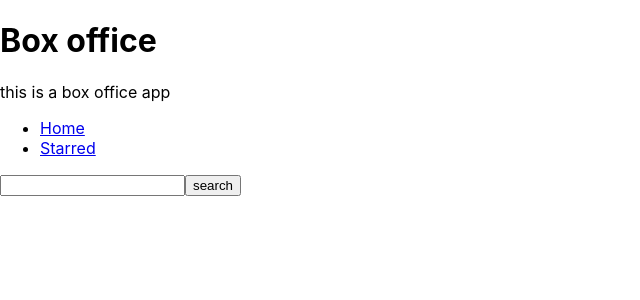
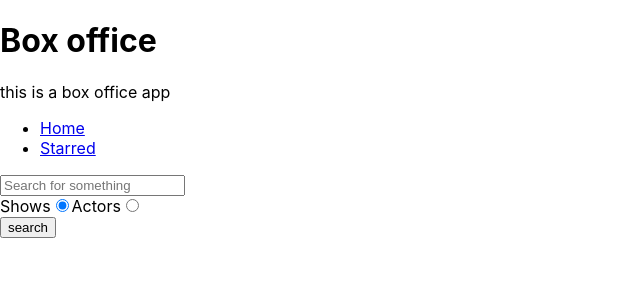
Before and after one commit to chetna1913195/boxofficeapp, a React (Create React App) app: page / in a window 1280 px wide. Shown: the top 300 px of the page, without its empty margins (0-640 px from the left). Built offline with nearby package versions, Linux system fonts and the light colour scheme.

Commit message:
added cards

```diff
--- /dev/null
+++ b/src/components/actor/ActorCard.js
@@ -0,0 +1,18 @@
+import React from 'react';
+
+const ActorCard = ({ image, name, gender, country, birthday, deathday }) => {
+  return (
+    <div>
+      <div>
+        <img src={image} alt="actor" />
+      </div>
+      <h1>
+        {name} {gender ? `(${gender})` : null}
+      </h1>
+      <p>{country ? `Comes from ${country}` : 'No country known'}</p>
+      {birthday ? <p>Born {birthday}</p> : null}
+      <p>{deathday ? `Died ${deathday}` : 'Alive'}</p>
+    </div>
+  );
+};
+export default ActorCard;
--- /dev/null
+++ b/src/components/actor/ActorGrid.js
@@ -0,0 +1,24 @@
+import React from 'react';
+import ActorCard from './ActorCard';
+
+import IMAGE_NOT_FOUND from '../../images/not-found.png';
+
+const ActorGrid = ({ data }) => {
+  return (
+    <div>
+      {data.map(({ person }) => (
+        <ActorCard
+          key={person.id}
+          name={person.name}
+          country={person.country ? person.country.name : null}
+          birthday={person.birthday}
+          deathday={person.deathday}
+          gender={person.gender}
+          image={person.image ? person.image.medium : IMAGE_NOT_FOUND}
+        />
+      ))}
+    </div>
+  );
+};
+
+export default ActorGrid;
--- /dev/null
+++ b/src/components/show/ShowCard.js
@@ -0,0 +1,27 @@
+import React from 'react';
+import { Link } from 'react-router-dom';
+
+const ShowCard = ({ id, image, name, summary }) => {
+  const summaryAsText = summary
+    ? `${summary.split(' ').slice(0, 10).join(' ').replace(/<.+?>/g, '')}...`
+    : 'No description';
+
+  return (
+    <div>
+      <div>
+        <img src={image} alt="show" />
+      </div>
+
+      <h1>{name}</h1>
+
+      <p>{summaryAsText}</p>
+
+      <div>
+        <Link to={`/show/${id}`}>Read more</Link>
+        <button type="button">Star me</button>
+      </div>
+    </div>
+  );
+};
+
+export default ShowCard;
--- /dev/null
+++ b/src/components/show/ShowGrid.js
@@ -0,0 +1,22 @@
+import React from 'react';
+import ShowCard from './ShowCard';
+
+import IMAGE_NOT_FOUND from '../../images/not-found.png';
+
+const ShowGrid = ({ data }) => {
+  return (
+    <div>
+      {data.map(({ show }) => (
+        <ShowCard
+          key={show.id}
+          id={show.id}
+          name={show.name}
+          image={show.image ? show.image.medium : IMAGE_NOT_FOUND}
+          summary={show.summary}
+        />
+      ))}
+    </div>
+  );
+};
+
+export default ShowGrid;
--- a/src/pages/Home.js
+++ b/src/pages/Home.js
@@ -1,13 +1,18 @@
 import React, { useState } from 'react';
+import ActorGrid from '../components/actor/ActorGrid';
 import MainPageLayout from '../components/MainPageLayout';
+
+import ShowGrid from '../components/show/ShowGrid';
 import { apiGet } from '../misc/config';
 
 function Home() {
   const [input, setInput] = useState('');
   const [results, setResults] = useState(null);
+  const [searchOptions, setSearchOption] = useState('shows');
+  const isShowSearch = searchOptions === 'shows';
 
   const onClickHandler = () => {
-    apiGet(`/search/shows?q=${input}`).then(result => {
+    apiGet(`/search/${searchOptions}?q=${input}`).then(result => {
       setResults(result);
     });
   };
@@ -24,25 +29,49 @@
       return <div>no results</div>;
     }
     if (results && results.length > 0) {
-      return (
-        <div>
-          {results.map(item => (
-            <div key={item.show.id}>{item.show.name}</div>
-          ))}
-        </div>
+      return results[0].show ? (
+        <ShowGrid data={results} />
+      ) : (
+        <ActorGrid data={results} />
       );
     }
     return null;
   };
-
+  const onRadioChange = ev => {
+    setSearchOption(ev.target.value);
+  };
+  console.log(searchOptions);
   return (
     <MainPageLayout>
       <input
         type="text"
+        placeholder="Search for something"
         onChange={onChangeHandler}
         onKeyDown={onKeyDown}
         value={input}
       />
+      <div>
+        <label htmlFor="shows-search">
+          Shows
+          <input
+            id="shows-search"
+            type="radio"
+            value="shows"
+            checked={isShowSearch}
+            onChange={onRadioChange}
+          />
+        </label>
+        <label htmlFor="actors-search">
+          Actors
+          <input
+            id="actors-search"
+            type="radio"
+            value="people"
+            checked={!isShowSearch}
+            onChange={onRadioChange}
+          />
+        </label>
+      </div>
       <button type="button" onClick={onClickHandler}>
         search
       </button>
```
Also changed, not shown: src/images/not-found.png (added).
